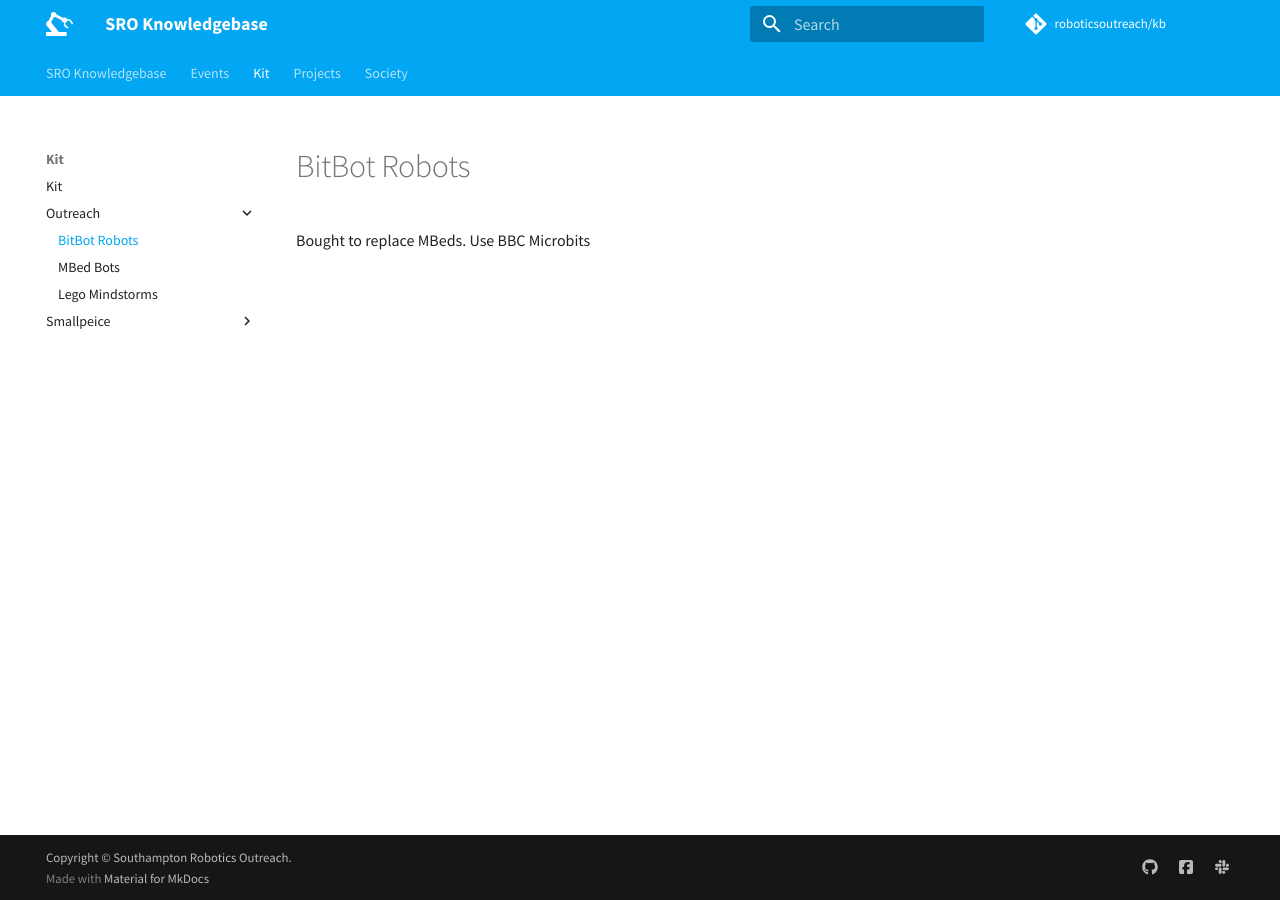
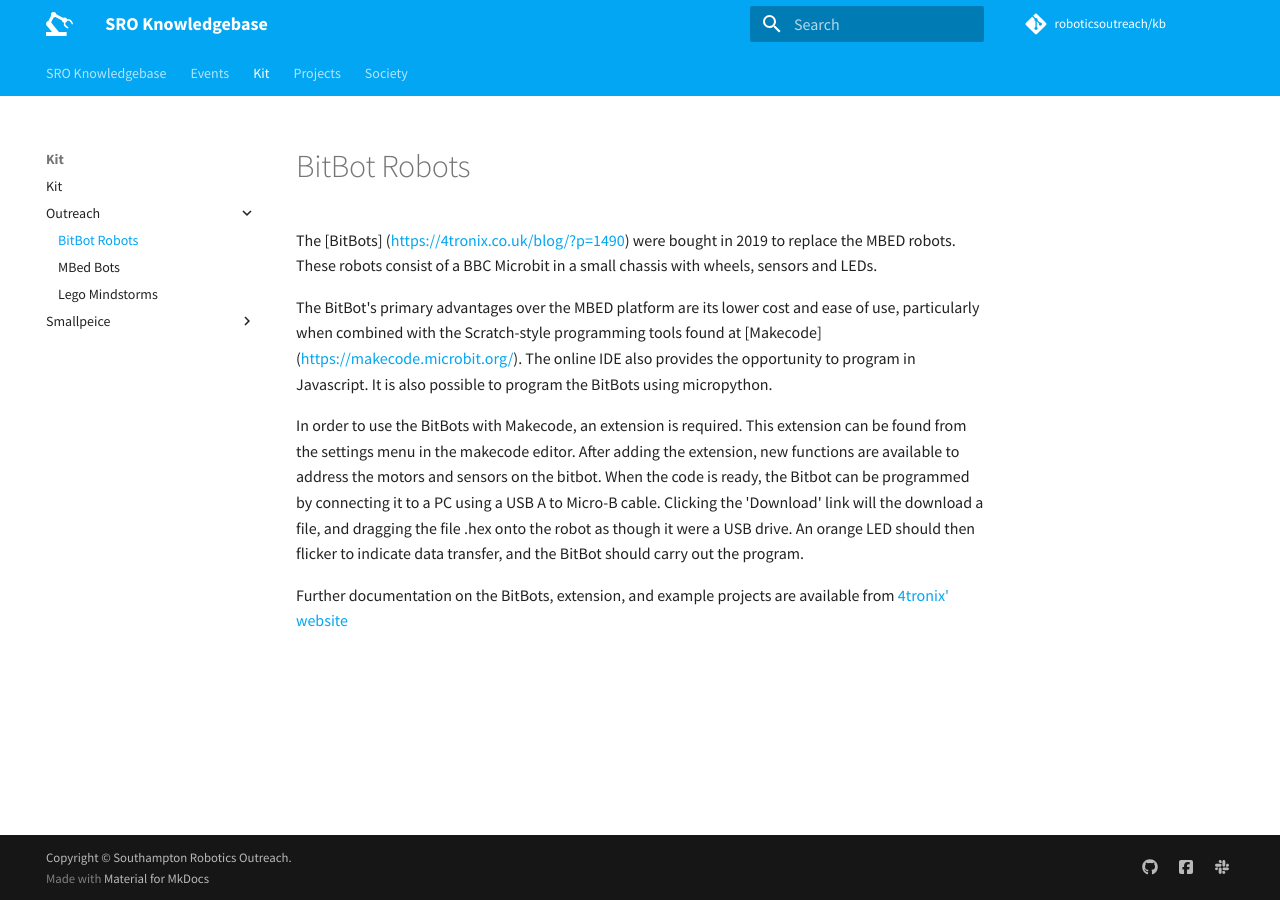
Before and after one commit to roboticsoutreach/kb, an MkDocs documentation site: the page built from docs/kit/outreach/bitbot.md, in a window 1280 px wide. Built offline with MkDocs 1.6.1 and Material for MkDocs 9.7.7, drawn with Linux system fonts in a browser that asks for light colours; comment, search, counter and statistics services are not loaded.

Commit message:
Update bitbot.md

```diff
--- a/docs/kit/outreach/bitbot.md
+++ b/docs/kit/outreach/bitbot.md
@@ -2,4 +2,13 @@
 title: BitBot Robots
 ---
 
-Bought to replace MBeds. Use BBC Microbits
+The [BitBots] (https://4tronix.co.uk/blog/?p=1490) were bought in 2019 to replace the MBED robots.
+These robots consist of a BBC Microbit in a small chassis with wheels, sensors and LEDs.
+
+The BitBot's primary advantages over the MBED platform are its lower cost and ease of use, particularly when combined with the Scratch-style programming tools found at [Makecode] (https://makecode.microbit.org/).
+The online IDE also provides the opportunity to program in Javascript. It is also possible to program the BitBots using micropython.
+
+In order to use the BitBots with Makecode, an extension is required. This extension can be found from the settings menu in the makecode editor. After adding the extension, new functions are available to address the motors and sensors on the bitbot. When the code is ready, the Bitbot can be programmed by connecting it to a PC using a USB A to Micro-B cable. Clicking the 'Download' link will the download a file, and dragging the file <projectname>.hex onto the robot as though it were a USB drive.
+An orange LED should then flicker to indicate data transfer, and the BitBot should carry out the program.
+
+Further documentation on the BitBots, extension, and example projects are available from [4tronix' website](https://4tronix.co.uk/blog/?p=1490)
```
